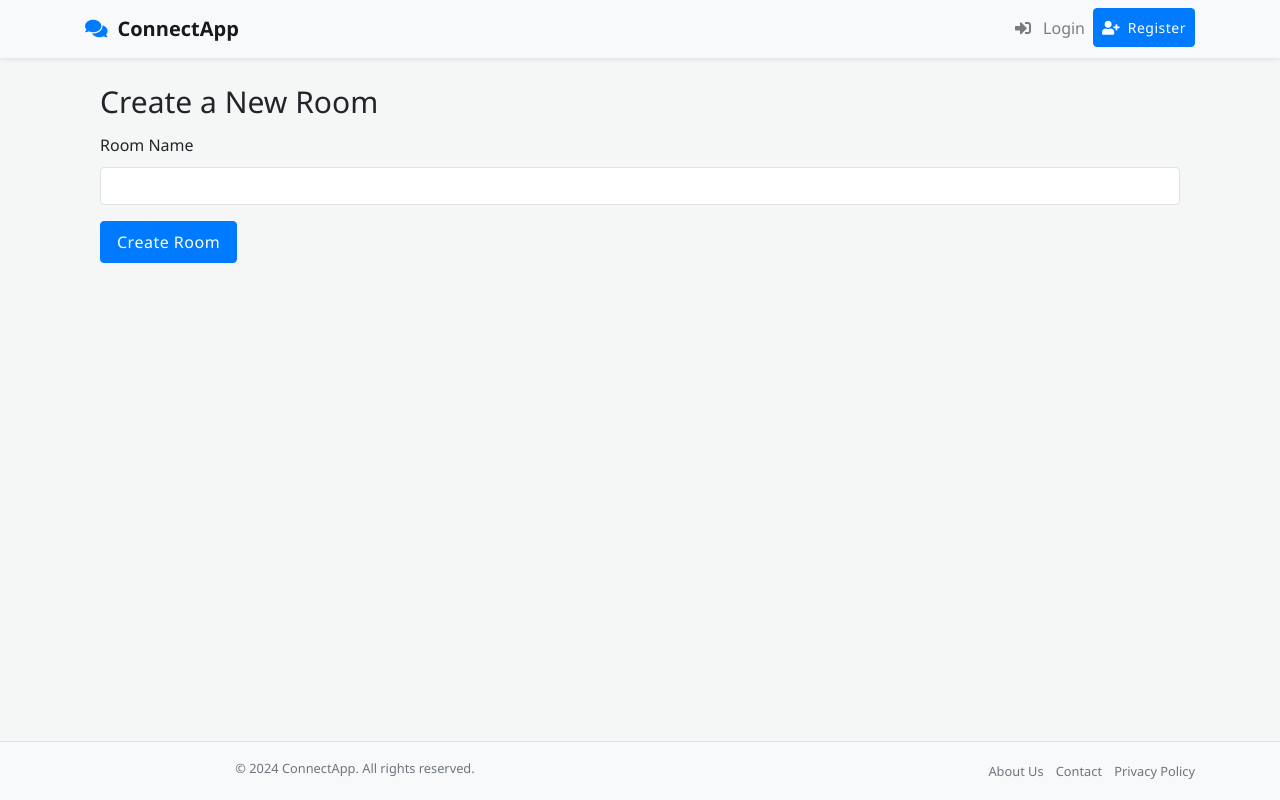
After one commit to alexbieber/Shugarr, a Flask app: template dating_app/templates/create_room.html in a window 1280 px wide. The commit adds this page. Run offline with Flask 3, Linux system fonts and the light colour scheme; the template is opened without the code that fills it, so the values that code supplies are empty; some libraries are stand-ins or nearby versions.

Commit message:
feat: Implement party rooms, gifting, and admin controls

```diff
--- a/dating_app/app.py
+++ b/dating_app/app.py
@@ -1,14 +1,16 @@
 from flask import Flask, render_template, redirect, url_for, flash, request
+from flask_socketio import SocketIO, join_room, leave_room, send
 from flask_sqlalchemy import SQLAlchemy
 from werkzeug.security import generate_password_hash, check_password_hash
 from flask_login import LoginManager, UserMixin, login_user, logout_user, login_required, current_user
 
 import config  # Import the config file
 from forms import RegistrationForm, LoginForm, EditProfileForm # Import forms
-from models import db, User  # Import db and User from models.py
+from models import db, User, Room, Seat  # Import db and User from models.py
 from flask import abort # For 404 errors
 
 app = Flask(__name__, instance_relative_config=True)
+socketio = SocketIO(app)
 
 # Load configuration from config.py
 app.config.from_object(config)
@@ -80,14 +82,16 @@ def logout():
 @app.route('/dashboard')
 @login_required
 def dashboard():
-    return render_template('dashboard.html', title='Dashboard')
+    rooms = Room.query.all()
+    return render_template('dashboard.html', title='Dashboard', rooms=rooms)
 
 @app.route('/profile')
 @login_required
 def profile():
     # Form is for editing, which will be a separate route/handler
     # form = EditProfileForm(obj=current_user)
-    return render_template('profile.html', title='My Profile', user=current_user)
+    gifts = Gift.query.all()
+    return render_template('profile.html', title='My Profile', user=current_user, gifts=gifts)
 
 @app.route('/user/<username>')
 @login_required # Optional: remove if profiles should be public
@@ -96,7 +100,8 @@ def user_profile(username):
     # user = User.query.filter_by(username=username).first()
     # if user is None:
     #     abort(404) # Ensure you import abort from flask
-    return render_template('profile.html', title=f"{user.username}'s Profile", user=user)
+    gifts = Gift.query.all()
+    return render_template('profile.html', title=f"{user.username}'s Profile", user=user, gifts=gifts)
 
 @app.route('/users')
 @login_required # Optional: consider if this list should be public or require login
@@ -118,8 +123,94 @@ def edit_profile():
         return redirect(url_for('profile'))
     return render_template('edit_profile.html', title='Edit Profile', form=form)
 
+@app.route('/create_room', methods=['GET', 'POST'])
+@login_required
+def create_room():
+    if request.method == 'POST':
+        room_name = request.form.get('room_name')
+        if room_name:
+            room = Room(name=room_name, owner_id=current_user.id)
+            db.session.add(room)
+            db.session.commit()
+            flash('Room created successfully!', 'success')
+            return redirect(url_for('room', room_id=room.id))
+    return render_template('create_room.html', title='Create Room')
+
+@app.route('/room/<int:room_id>')
+@login_required
+def room(room_id):
+    room = Room.query.get_or_404(room_id)
+    return render_template('room.html', title=room.name, room=room)
+
+@app.route('/join_room/<int:room_id>')
+@login_required
+def join_room(room_id):
+    room = Room.query.get_or_404(room_id)
+    current_user.room = room
+    db.session.commit()
+    flash(f'You have joined the room: {room.name}', 'success')
+    return redirect(url_for('room', room_id=room.id))
+
+@app.route('/leave_room/<int:room_id>')
+@login_required
+def leave_room(room_id):
+    room = Room.query.get_or_404(room_id)
+    if current_user.room == room:
+        current_user.room = None
+        db.session.commit()
+        flash(f'You have left the room: {room.name}', 'info')
+    return redirect(url_for('home'))
+
+
+@socketio.on('join-room')
+def handle_join_room(room_id, user_id):
+    join_room(room_id)
+    socketio.emit('user-connected', user_id, room=room_id)
+
+@socketio.on('signal')
+def handle_signal(user_id, signal):
+    socketio.emit('signal', user_id, signal, include_self=False)
+
+@socketio.on('disconnect')
+def handle_disconnect():
+    # This is a bit tricky, as we don't know which room the user was in.
+    # A more robust solution would be to store the user's room in the session.
+    pass
+
+@app.route('/buy_coins', methods=['GET', 'POST'])
+@login_required
+def buy_coins():
+    if request.method == 'POST':
+        amount = int(request.form.get('amount'))
+        user_coin_balance = UserCoinBalance.query.filter_by(user_id=current_user.id).first()
+        if not user_coin_balance:
+            user_coin_balance = UserCoinBalance(user_id=current_user.id)
+            db.session.add(user_coin_balance)
+        user_coin_balance.balance += amount
+        db.session.commit()
+        flash(f'You have successfully purchased {amount} coins!', 'success')
+        return redirect(url_for('profile'))
+    return render_template('buy_coins.html', title='Buy Coins')
+
+@app.route('/send_gift/<int:recipient_id>', methods=['POST'])
+@login_required
+def send_gift(recipient_id):
+    gift_id = int(request.form.get('gift_id'))
+    gift = Gift.query.get_or_404(gift_id)
+    sender_coin_balance = UserCoinBalance.query.filter_by(user_id=current_user.id).first()
+
+    if sender_coin_balance and sender_coin_balance.balance >= gift.cost:
+        sender_coin_balance.balance -= gift.cost
+        # In a real application, you would also record the gift transaction.
+        db.session.commit()
+        flash(f'You have successfully sent a {gift.name} to the user!', 'success')
+    else:
+        flash('You do not have enough coins to send this gift.', 'danger')
+
+    return redirect(url_for('profile', username=User.query.get(recipient_id).username))
+
 
 if __name__ == '__main__':
     with app.app_context():
         db.create_all()  # Create database tables if they don't exist
-    app.run(debug=True)
+    socketio.run(app, debug=True)
--- a/dating_app/templates/base.html
+++ b/dating_app/templates/base.html
@@ -45,6 +45,7 @@
                             <div class="dropdown-menu dropdown-menu-right" aria-labelledby="navbarUserDropdown">
                                 <a class="dropdown-item" href="{{ url_for('profile') }}"><i class="fas fa-user"></i> Profile</a>
                                 <a class="dropdown-item" href="{{ url_for('edit_profile') }}"><i class="fas fa-user-edit"></i> Edit Profile</a>
+                                <a class="dropdown-item" href="{{ url_for('create_room') }}"><i class="fas fa-plus"></i> Create Room</a>
                                 <div class="dropdown-divider"></div>
                                 <a class="dropdown-item" href="{{ url_for('logout') }}"><i class="fas fa-sign-out-alt"></i> Logout</a>
                             </div>
--- /dev/null
+++ b/dating_app/templates/create_room.html
@@ -0,0 +1,14 @@
+{% extends "base.html" %}
+
+{% block content %}
+<div class="container">
+    <h2>Create a New Room</h2>
+    <form method="POST">
+        <div class="form-group">
+            <label for="room_name">Room Name</label>
+            <input type="text" class="form-control" id="room_name" name="room_name" required>
+        </div>
+        <button type="submit" class="btn btn-primary">Create Room</button>
+    </form>
+</div>
+{% endblock %}
```
Also changed, not shown: dating_app/models.py (+38 -0 lines), dating_app/templates/buy_coins.html (added, +14 -0 lines), dating_app/templates/dashboard.html (+20 -0 lines), dating_app/templates/profile.html (+19 -0 lines), dating_app/templates/room.html (added, +74 -0 lines).
